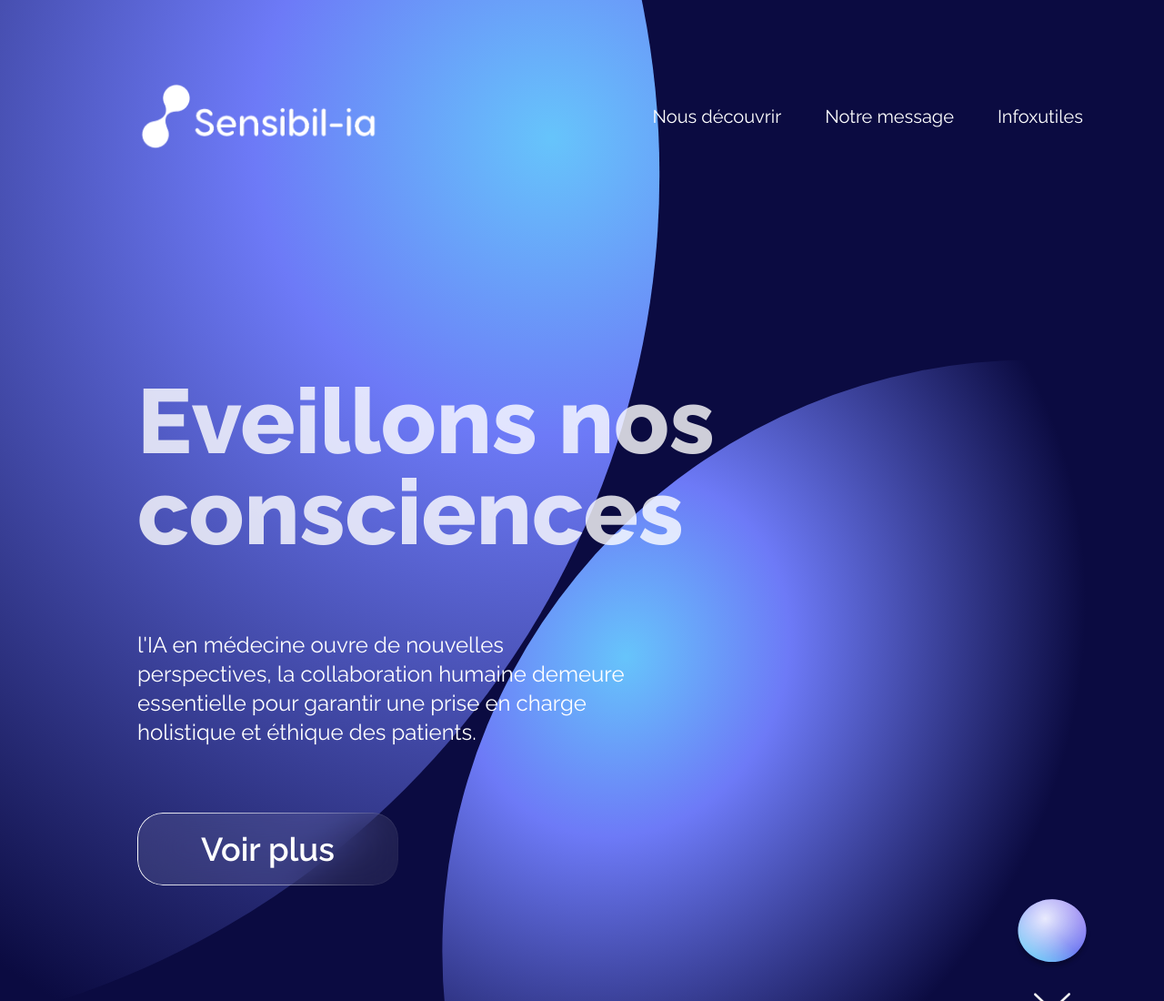
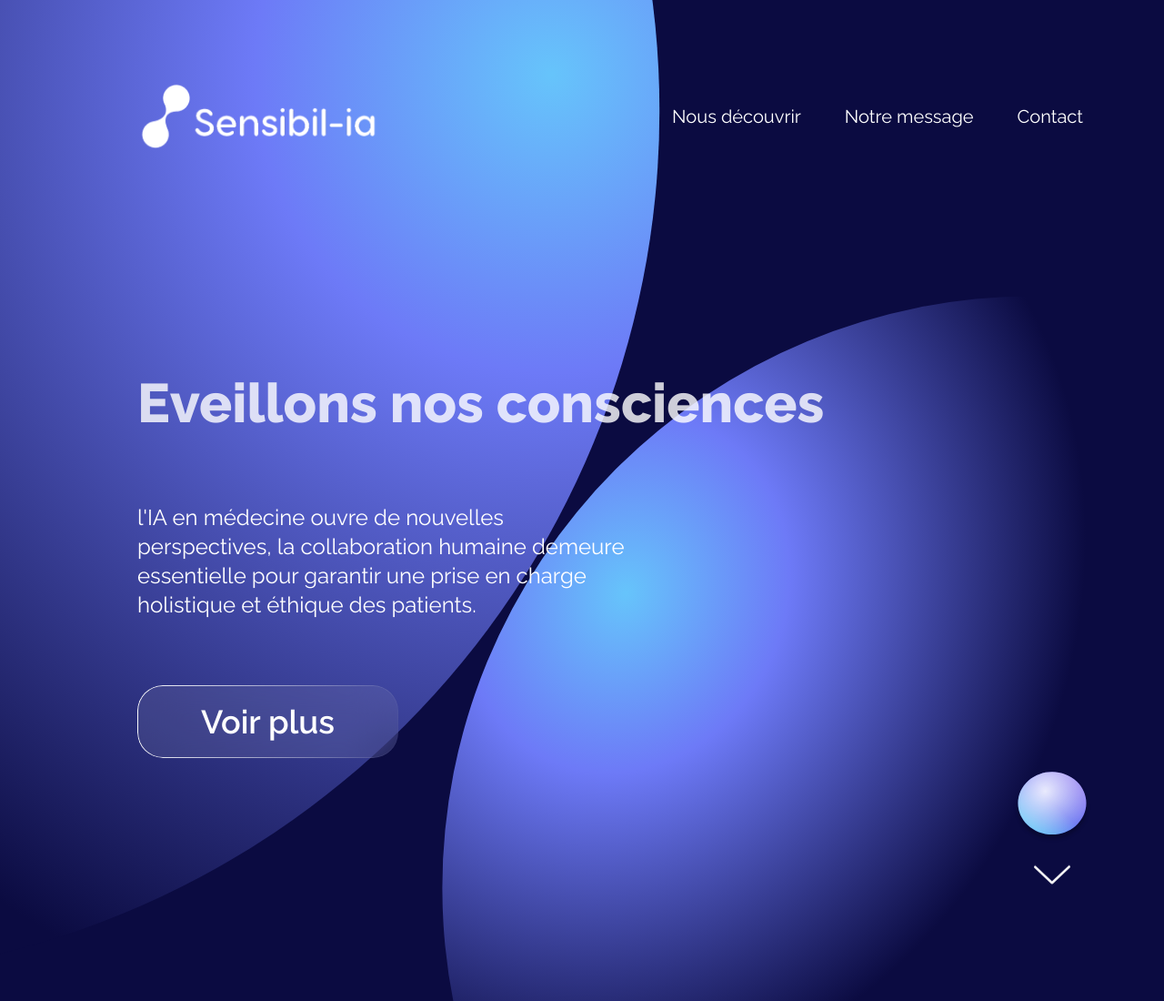
Before and after one commit to julesfakhouri1/Sensibil, a website: page public/index.html in a window 1280 px wide. Shown: the top 1100 px of the page at 91% size. Drawn offline with nearby package versions, Linux system fonts and the light colour scheme.

Commit message:
modification of h1 size and name change in nav bar

```diff
--- a/public/index.html
+++ b/public/index.html
@@ -75,7 +75,7 @@
                                         message</a></li>
 
                                 <li class=""><a href="#"
-                                        class="text-base text-white transition-all font-raleway md:text-lg xl:text-xl hover:opacity-90">Infoxutiles</a>
+                                        class="text-base text-white transition-all font-raleway md:text-lg xl:text-xl hover:opacity-90">Contact</a>
                                 </li>
                             </ul>
                         </div>
@@ -130,7 +130,7 @@
                     <div class="grid lg:pb-36 lg:grid-cols-12 lg:col-span-11">
                         <div class="lg:col-span-full">
                             <h1
-                                class="text-5xl md:text-6xl lg:text-7xl xl:text-[100px]/none font-extrabold text-white/80 mb-6 md:mb-8 xl:mb-20 font-raleway">
+                                class="text-5xl md:text-6xl xl:text-[70px]/none font-extrabold text-white/80 mb-6 md:mb-8 xl:mb-20 font-raleway">
                                 Eveillons nos
                                 consciences</h1>
                         </div>
```
